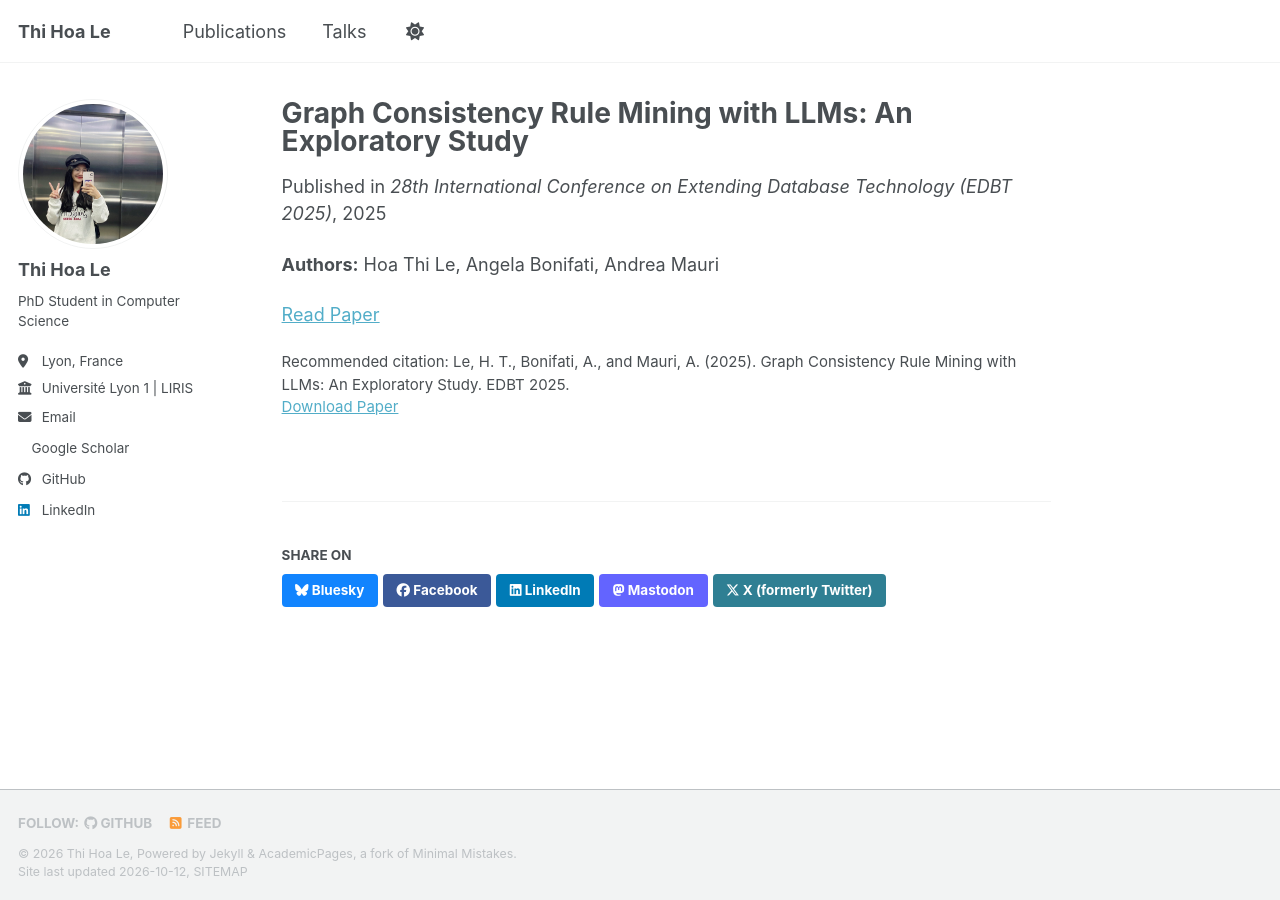
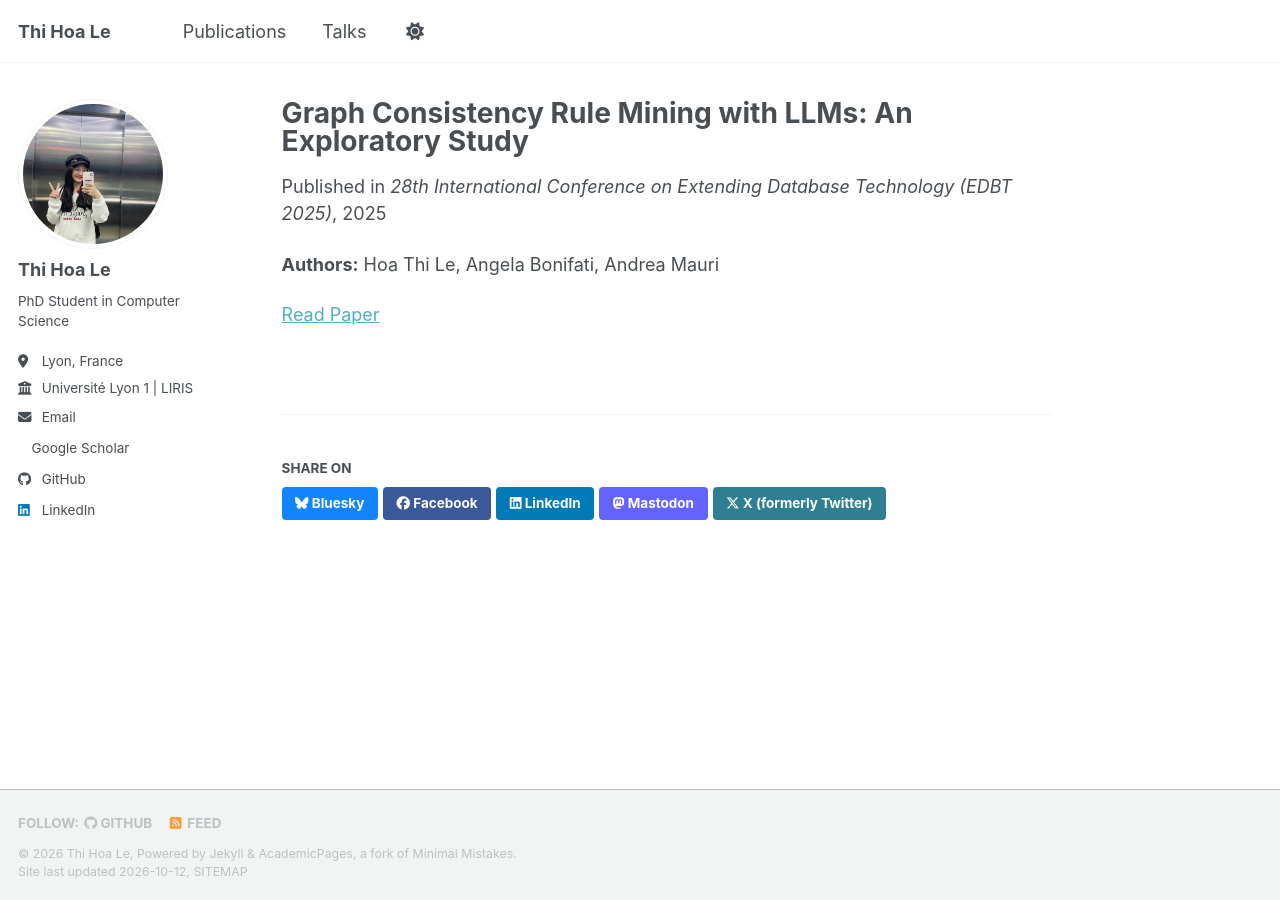
Before and after one commit to thihoale/thihoale.github.io, a Jekyll site: the page built from _publications/2025-03-25-graph-consistency-rule-mining.md, in a window 1280 px wide. Built offline with Jekyll 4.4.1, drawn with Linux system fonts in a browser that asks for light colours; a style sheet for code colours, icons or effects is not loaded.

Commit message:
Update 2025-03-25-graph-consistency-rule-mining.md

```diff
--- a/_publications/2025-03-25-graph-consistency-rule-mining.md
+++ b/_publications/2025-03-25-graph-consistency-rule-mining.md
@@ -6,7 +6,6 @@ permalink: /publication/2025-graph-consistency-rule-mining
 date: 2025-03-25
 venue: "28th International Conference on Extending Database Technology (EDBT 2025)"
 paperurl: "https://hal.science/hal-05323428/"
-citation: "Le, H. T., Bonifati, A., and Mauri, A. (2025). Graph Consistency Rule Mining with LLMs: An Exploratory Study. EDBT 2025."
 ---
 
 **Authors:** Hoa Thi Le, Angela Bonifati, Andrea Mauri
```
